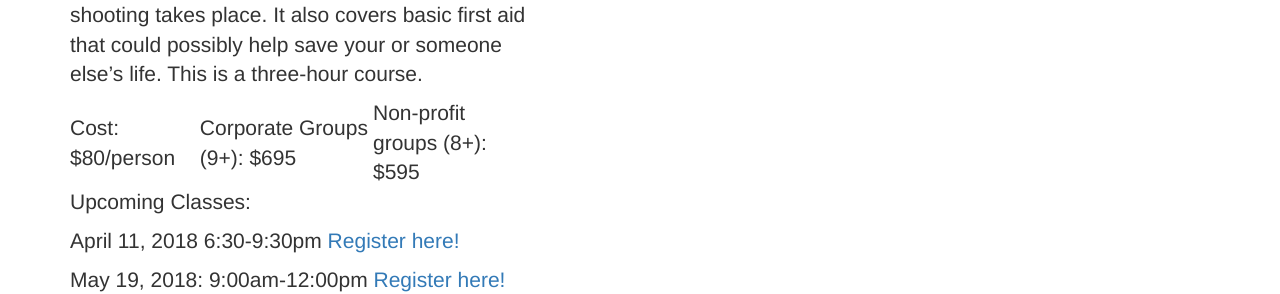
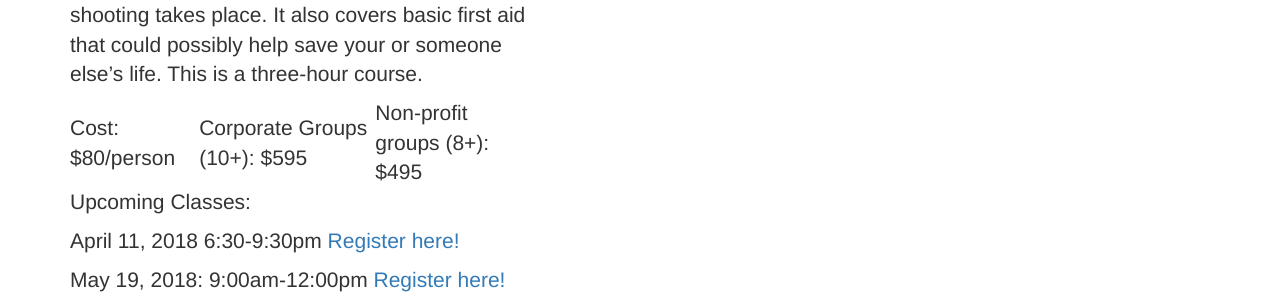
Before and after one commit to aimpoint/aimpoint.github.io, a Jekyll site: the page built from _posts/2016-1-4-active-shooter-training.markdown, in a window 1280 px wide and 900 px high, scrolled down 1551 px. Shown: the part 159-453 px from the top of the window. Built offline with Jekyll 4.4.1, drawn with Linux system fonts in a browser that asks for light colours; nearby versions of some CDN libraries; library files that are not in the unit come from our copies.

Commit message:
Update 2016-1-4-active-shooter-training.markdown

```diff
--- a/_posts/2016-1-4-active-shooter-training.markdown
+++ b/_posts/2016-1-4-active-shooter-training.markdown
@@ -11,7 +11,7 @@ in such a situation. This course provides the tools necessary to plan for, react
 chances of survival during an active shooter situation. This course covers the general characteristics of active shooting incidents,
 how to recognize signs of potential violence, and what to expect during and after and active shooting takes place.  It also covers basic first aid that could possibly help save your or someone else’s life.  This is a three-hour course.
 
-Cost: $80/person | Corporate Groups (9+): $695 | Non-profit groups (8+): $595
+Cost: $80/person | Corporate Groups (10+): $595 | Non-profit groups (8+): $495
 
 Upcoming Classes:
 
```
